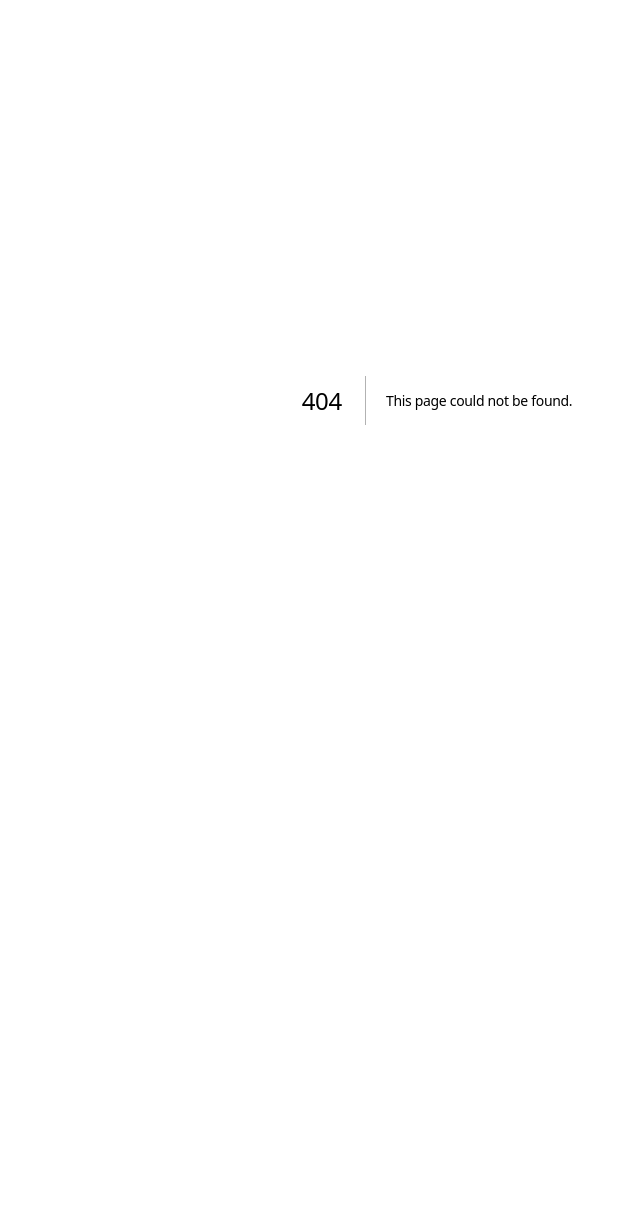
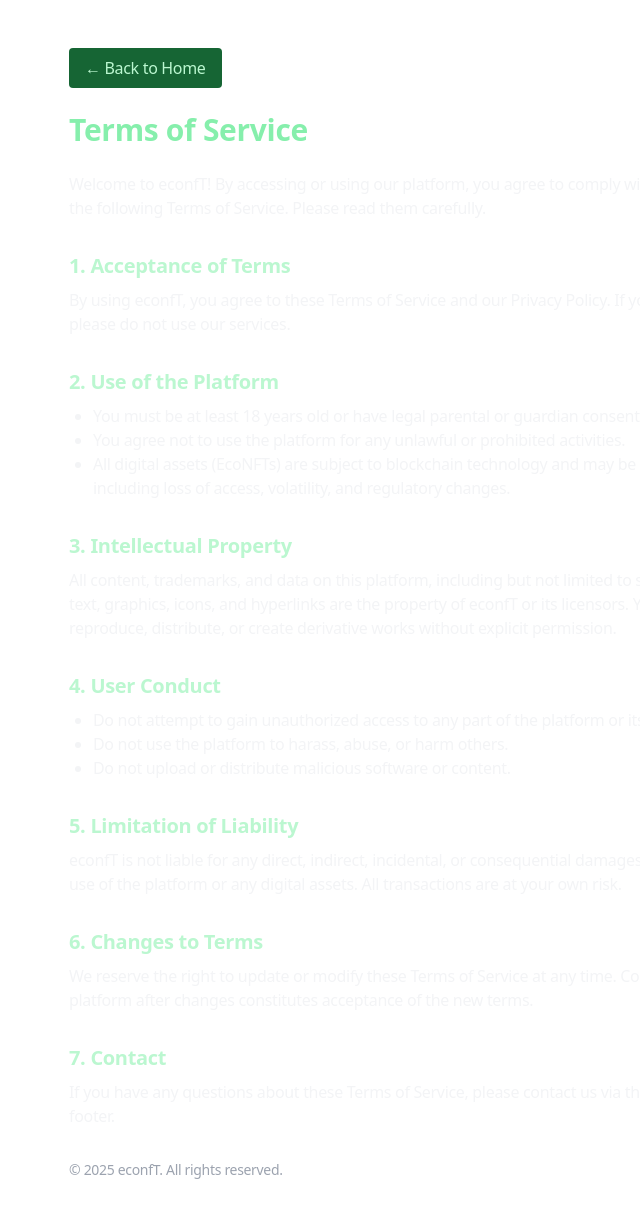
Before and after one commit to Team-ByteWise/EcoNFT, a Next.js app in the folder econft-frontend/: page /terms-of-service in a window 1280 px wide. Before the commit this address had no page. Shown: the top 1218 px of the page, without its empty margins (203-843 px from the left). Before the commit the page ends 800 px from the top, so only its background shows below. Built offline with nearby package versions, Linux system fonts and the light colour scheme; what @rainbow-me/rainbowkit, wagmi would draw is missing.

Commit message:
add the page

```diff
--- /dev/null
+++ b/econft-frontend/src/app/terms-of-service/page.tsx
@@ -0,0 +1,46 @@
+
+import React from 'react';
+import Link from 'next/link';
+
+const TermsOfService = () => (
+  <div className="max-w-3xl mx-auto py-12 px-4 text-gray-100">
+    <Link href="/" className="inline-block mb-6 px-4 py-2 bg-green-800 text-green-200 rounded hover:bg-green-700 transition-colors">
+      &larr; Back to Home
+    </Link>
+    <h1 className="text-3xl font-bold mb-6 text-green-300">Terms of Service</h1>
+    <p className="mb-4">Welcome to econfT! By accessing or using our platform, you agree to comply with and be bound by the following Terms of Service. Please read them carefully.</p>
+
+    <h2 className="text-xl font-semibold mt-8 mb-2 text-green-200">1. Acceptance of Terms</h2>
+    <p className="mb-4">By using econfT, you agree to these Terms of Service and our Privacy Policy. If you do not agree, please do not use our services.</p>
+
+    <h2 className="text-xl font-semibold mt-8 mb-2 text-green-200">2. Use of the Platform</h2>
+    <ul className="list-disc ml-6 mb-4">
+      <li>You must be at least 18 years old or have legal parental or guardian consent to use this platform.</li>
+      <li>You agree not to use the platform for any unlawful or prohibited activities.</li>
+      <li>All digital assets (EcoNFTs) are subject to blockchain technology and may be subject to risks including loss of access, volatility, and regulatory changes.</li>
+    </ul>
+
+    <h2 className="text-xl font-semibold mt-8 mb-2 text-green-200">3. Intellectual Property</h2>
+    <p className="mb-4">All content, trademarks, and data on this platform, including but not limited to software, databases, text, graphics, icons, and hyperlinks are the property of econfT or its licensors. You may not reproduce, distribute, or create derivative works without explicit permission.</p>
+
+    <h2 className="text-xl font-semibold mt-8 mb-2 text-green-200">4. User Conduct</h2>
+    <ul className="list-disc ml-6 mb-4">
+      <li>Do not attempt to gain unauthorized access to any part of the platform or its systems.</li>
+      <li>Do not use the platform to harass, abuse, or harm others.</li>
+      <li>Do not upload or distribute malicious software or content.</li>
+    </ul>
+
+    <h2 className="text-xl font-semibold mt-8 mb-2 text-green-200">5. Limitation of Liability</h2>
+    <p className="mb-4">econfT is not liable for any direct, indirect, incidental, or consequential damages resulting from your use of the platform or any digital assets. All transactions are at your own risk.</p>
+
+    <h2 className="text-xl font-semibold mt-8 mb-2 text-green-200">6. Changes to Terms</h2>
+    <p className="mb-4">We reserve the right to update or modify these Terms of Service at any time. Continued use of the platform after changes constitutes acceptance of the new terms.</p>
+
+    <h2 className="text-xl font-semibold mt-8 mb-2 text-green-200">7. Contact</h2>
+    <p className="mb-4">If you have any questions about these Terms of Service, please contact us via the links provided in the footer.</p>
+
+    <p className="mt-8 text-sm text-gray-400">&copy; 2025 econfT. All rights reserved.</p>
+  </div>
+);
+
+export default TermsOfService;
--- a/econft-frontend/src/components/footer.tsx
+++ b/econft-frontend/src/components/footer.tsx
@@ -39,9 +39,9 @@
                   </a>
                 </li>
                 <li>
-                  <a href="#" className="text-gray-300 hover:text-green-400 transition-colors duration-200">
-                    Terms of Service
-                  </a>
+                    <a href="/terms-of-service" className="text-gray-300 hover:text-green-400 transition-colors duration-200">
+                      Terms of Service
+                    </a>
                 </li>
               </ul>
             </div>
```
